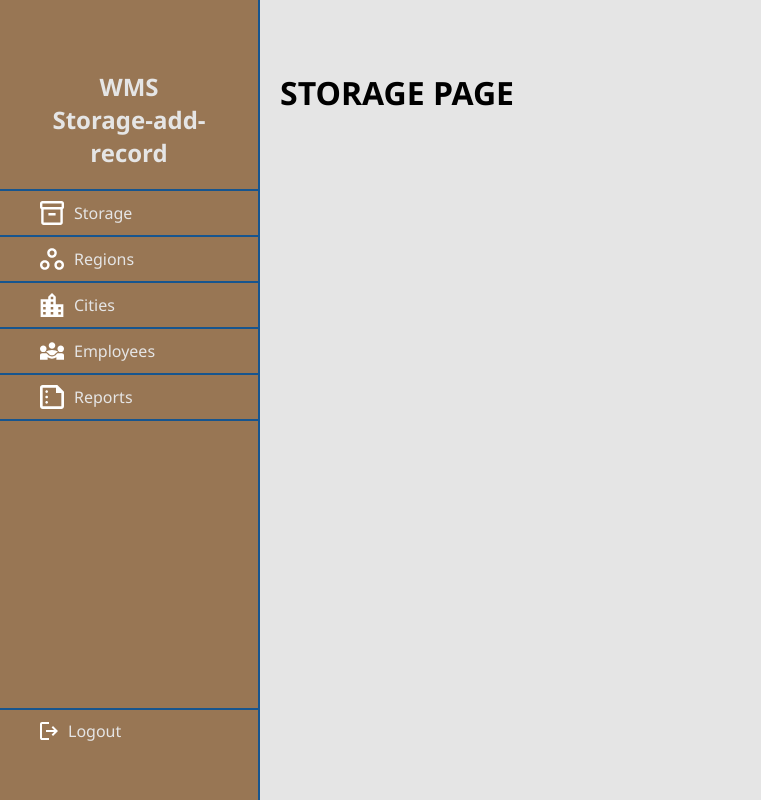
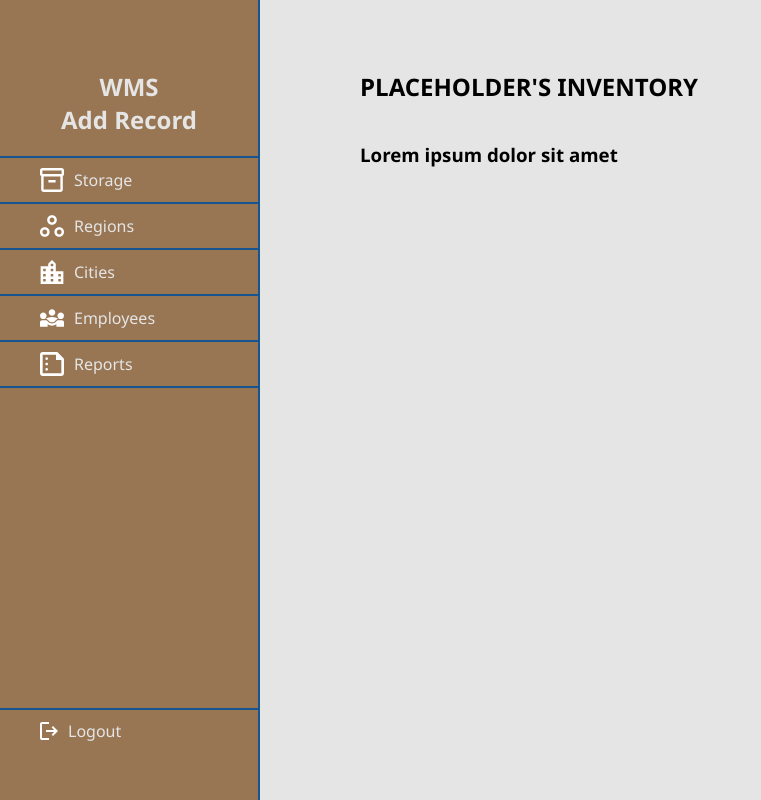
Before and after one commit to OrcunSelbasan/engr-372-term-project, a PHP site: page /view/storage-add-record.php in a window 1280 px wide. Shown: the whole page, without its empty margins (0-761 px from the left). Run offline with PHP 8.4, Linux system fonts and the light colour scheme; the visitor is signed in with stand-in values (Sample User, id 1).

Commit message:
Fixed navigation header naming logic for storage

```diff
--- a/view/header.php
+++ b/view/header.php
@@ -1,4 +1,29 @@
 <?php
+    function getCurrentDirectoryName() {
+        $tmp = explode('/', $_SERVER['REQUEST_URI']);
+        $res = explode('.', end($tmp))[0];
+        return $res;
+    }
+
+    function getHeader() {
+        $directoryName = getCurrentDirectoryName();
+        switch ($directoryName) {
+            case 'storage-add-record':
+                return "Add Record";
+                break;
+            case 'storage-view-record':
+                if (isset($_GET['edit']) && $_GET['edit'] == '1') {
+                    return "Edit Record";
+                }
+                return "View Record";
+                break;
+            default:
+                return "Storage";
+                break;
+        }
+    }
+
+    $header = getHeader();
     $className = "";
     switch ($_SERVER['REQUEST_URI']) {
         case "/view/storage-add-record.php":
@@ -13,11 +38,7 @@
 ?>
 <header class="header <?php echo $className ?>">
     <nav>
-        <h1 style="text-align: center;">WMS <br> <?php
-                    $tmp = explode('/', $_SERVER['REQUEST_URI']);
-                    $res = explode('.', end($tmp))[0];
-                    echo ucfirst($res);
-                    ?></h1>
+        <h1 style="text-align: center;">WMS <br> <?php echo $header ?></h1>
         <ul class="nav_link_list">
             <li class="nav_link_item"><a class="nav_link_a" href="./storage.php">
                     <svg width="24" height="24" viewBox="0 0 24 24" fill="none" xmlns="http://www.w3.org/2000/svg">
--- a/view/storage-add-record.php
+++ b/view/storage-add-record.php
@@ -18,8 +18,11 @@
     <body>
         <?php include("./header.php"); ?>
         <div style="width: 260px;"></div>
-        <main>
-            <h1>STORAGE PAGE</h1>
+        <main class="storage-main">
+            <h2 class="storage-header">PLACEHOLDER'S INVENTORY</h2>
+            <section class="storage-subheader-wrapper">
+                <h3 class="storage-subheader">Lorem ipsum dolor sit amet</h3>
+            </section>
         </main>
     </body>
 </html>
--- a/view/storage.php
+++ b/view/storage.php
@@ -103,7 +103,7 @@
                                     <path d="M4 24C3.26667 24 2.63889 23.7389 2.11667 23.2167C1.59444 22.6944 1.33333 22.0667 1.33333 21.3333V4H0V1.33333H6.66667V0H14.6667V1.33333H21.3333V4H20V21.3333C20 22.0667 19.7389 22.6944 19.2167 23.2167C18.6944 23.7389 18.0667 24 17.3333 24H4ZM17.3333 4H4V21.3333H17.3333V4ZM6.66667 18.6667H9.33333V6.66667H6.66667V18.6667ZM12 18.6667H14.6667V6.66667H12V18.6667Z" fill="black"/>
                                 </svg>
                             </button>
-                            <a href="./storage-view-record.php?edit=true&id=123">
+                            <a href="./storage-view-record.php?edit=1&id=123">
                                 <svg width="25" height="24" viewBox="0 0 25 24" fill="none" xmlns="http://www.w3.org/2000/svg">
                                     <path
                                         d="M3.33341 21.3333H5.23342L18.2667 8.3L16.3667 6.4L3.33341 19.4333V21.3333ZM0.666748 24V18.3333L18.2667 0.766667C18.5334 0.522222 18.8279 0.333333 19.1501 0.2C19.4723 0.0666667 19.8112 0 20.1667 0C20.5223 0 20.8667 0.0666667 21.2001 0.2C21.5334 0.333333 21.8223 0.533333 22.0667 0.8L23.9001 2.66667C24.1667 2.91111 24.3612 3.2 24.4834 3.53333C24.6056 3.86667 24.6667 4.2 24.6667 4.53333C24.6667 4.88889 24.6056 5.22778 24.4834 5.55C24.3612 5.87222 24.1667 6.16667 23.9001 6.43333L6.33342 24H0.666748ZM17.3001 7.36667L16.3667 6.4L18.2667 8.3L17.3001 7.36667Z"
```
